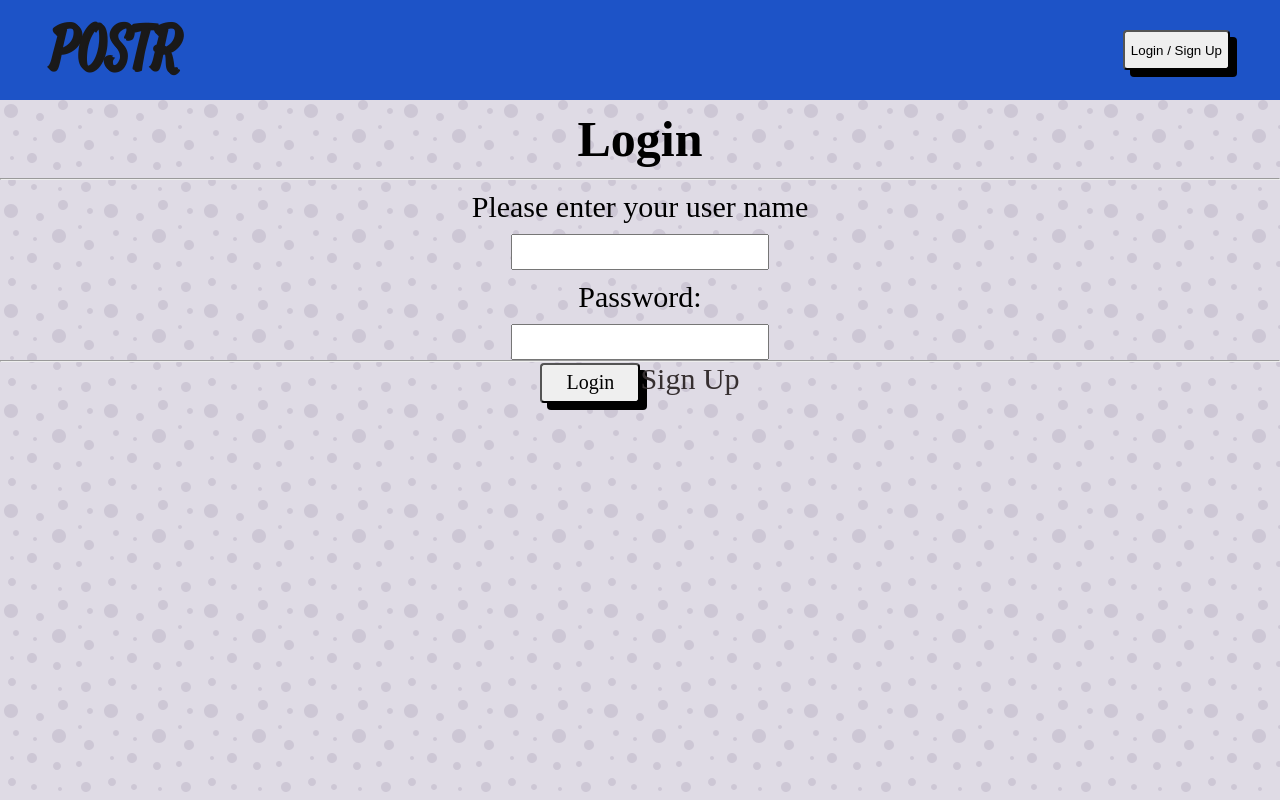
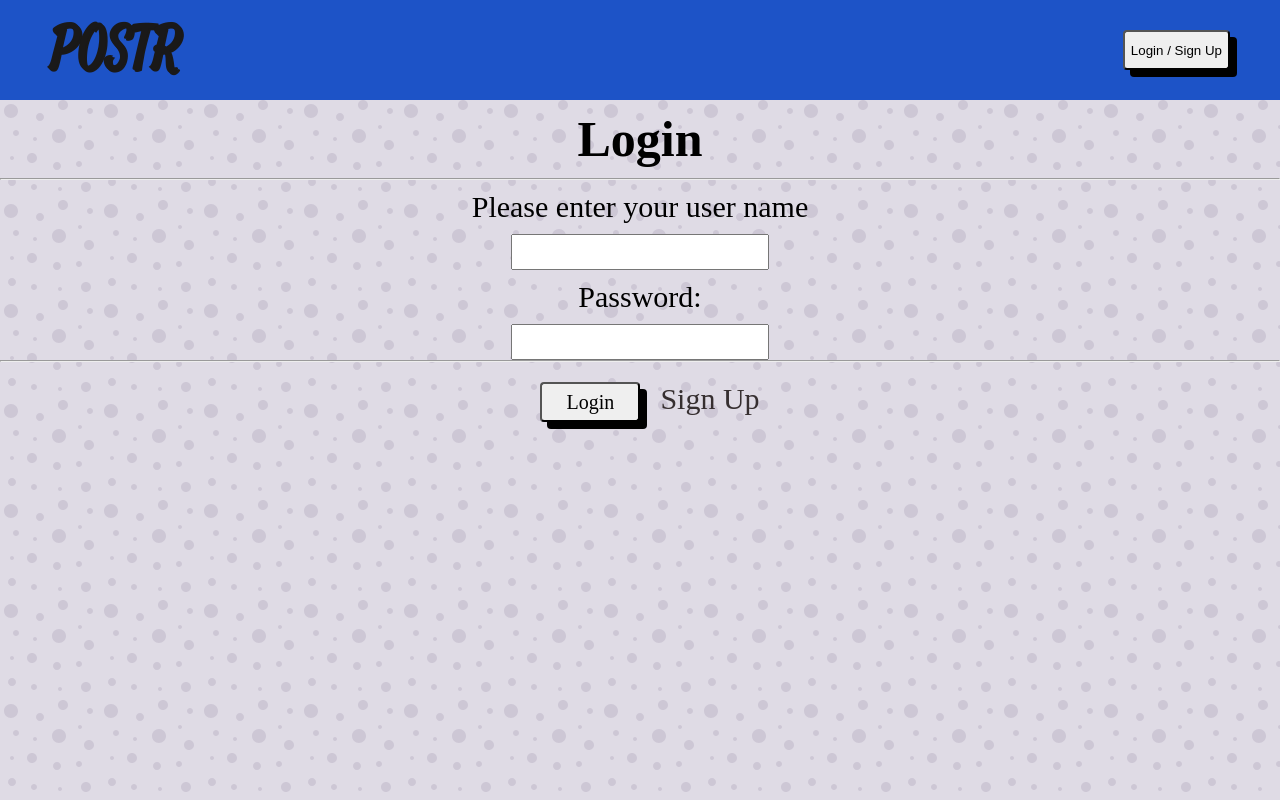
Before and after one commit to Jcillo507/postr, a React (Create React App) app in the folder client/: page /login in a window 1280 px wide. Built offline with nearby package versions, Linux system fonts and the light colour scheme; a web font is replaced by a local one.

Commit message:
present mvp

```diff
--- a/client/src/Components/login.css
+++ b/client/src/Components/login.css
@@ -28,4 +28,5 @@ width: 250px;
     cursive;
     border-radius: 4px;
     box-shadow: 7px 7px;
+    margin: 20px;
 }
--- a/client/src/Components/postCreate.css
+++ b/client/src/Components/postCreate.css
@@ -30,6 +30,7 @@
   cursive;
   border-radius: 4px;
   box-shadow: 7px 7px;
+  margin: 10px;
 }
 .post-content{
   font-family: 'Yeon Sung',
```
